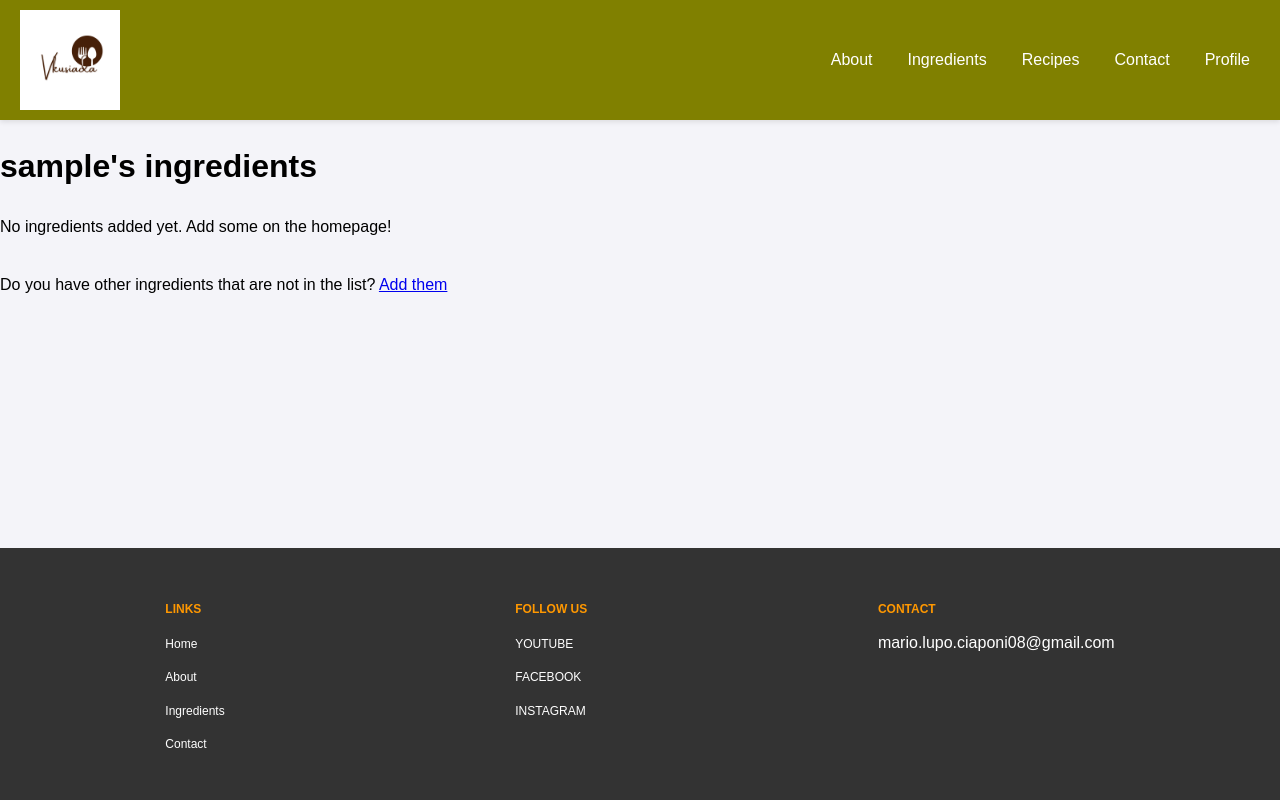
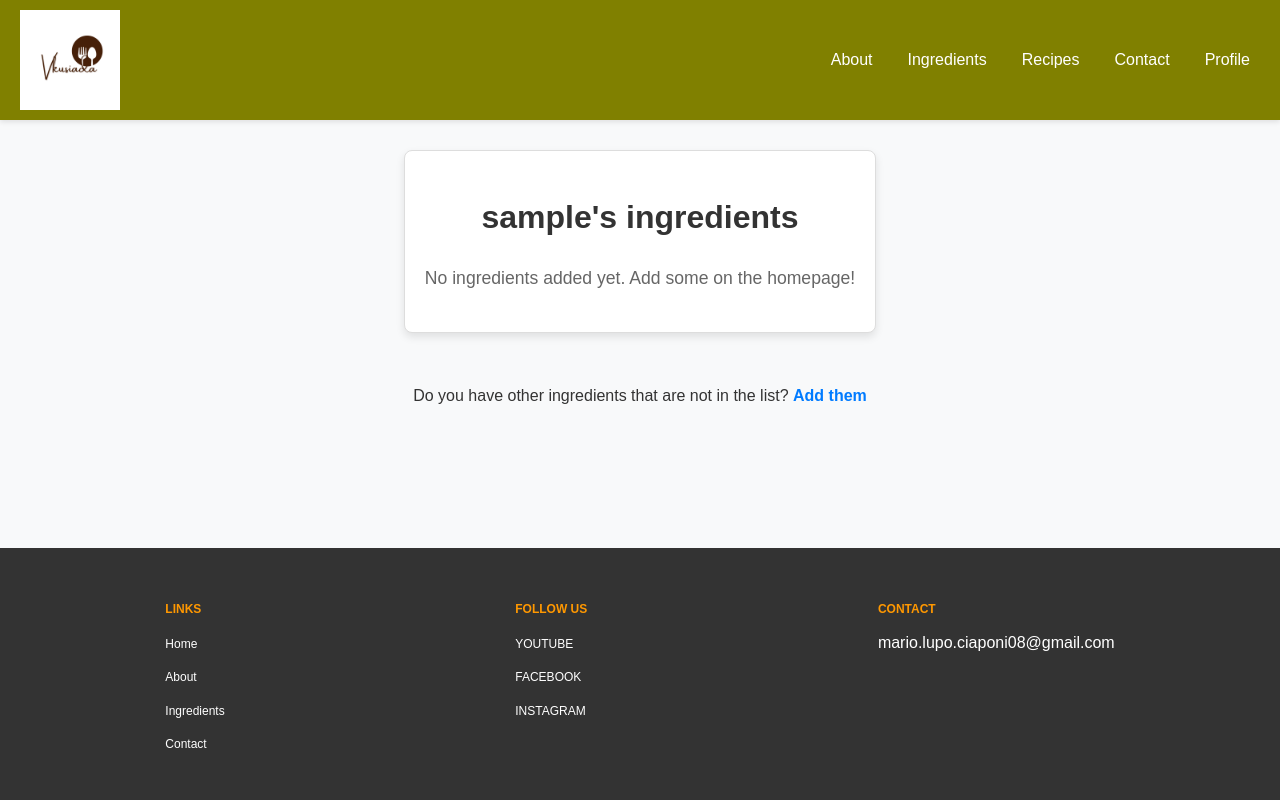
Before and after one commit to Mario-Lupo-Ciaponi/Vkusiada, a Flask app: page /ingredients in a window 1280 px wide. Run offline with Flask 3, Linux system fonts and the light colour scheme; the visitor is signed in with stand-in values (Sample User, id 1); data that the repository does not hold is empty.

Commit message:
Small changes.

```diff
--- a/app.py
+++ b/app.py
@@ -337,8 +337,6 @@ def recipe_page():
         return render_template("recipe-page.html", recipes=[], ingredients=[])
 
 
-
-
 @app.route("/", methods=["GET", "POST"])
 @app.route("/home", methods=["GET", "POST"])
 def home_page():
@@ -404,33 +402,45 @@ def delete_account():
         return redirect(url_for("register"))
 
     username = session["user"]
+    print(f"User attempting to delete account: {username}")  # Debugging log
 
     if request.method == "POST":
-        # Connect to the database
         connection = get_db_connection()
         cursor = connection.cursor()
         try:
-            # Delete user data from `user_info` and `users` tables
+            # Start a transaction to ensure atomicity
+            connection.start_transaction()
+
+            # Delete from saved_recipes
+            cursor.execute("DELETE FROM saved_recipes WHERE username = %s", (username,))
+
+            # Delete from user_info
             cursor.execute("DELETE FROM user_info WHERE username = %s", (username,))
+
+            # Delete from users
             cursor.execute("DELETE FROM users WHERE username = %s", (username,))
+
+            # Commit the transaction
             connection.commit()
 
-            # Flash a success message
-            flash("Your account has been deleted successfully.", "success")
-
-            # Log out the user
+            # Flash success message and clear the session
+            flash("Your account and all related data have been deleted successfully.", "success")
             session.pop("user", None)
 
             # Redirect to the registration page
             return redirect(url_for("register"))
         except mysql.connector.Error as err:
+            # Rollback the transaction if any error occurs
+            connection.rollback()
             flash(f"Error deleting account: {err}", "danger")
             print(f"Database error while deleting account: {err}")
         finally:
             cursor.close()
             connection.close()
 
+    # Render the confirmation page for account deletion
     return render_template("delete-account.html", name=username)
+
 
 
 
--- a/static/css/ingredients-page-style.css
+++ b/static/css/ingredients-page-style.css
@@ -1,37 +1,94 @@
-/* Recipe Card - Even Smaller */
-.recipe-card {
-  background-color: #fff;
-  border-radius: 8px; /* Reduced border radius for a tighter look */
-  box-shadow: 0 2px 6px rgba(0, 0, 0, 0.1); /* Lighter shadow for a more subtle effect */
-  overflow: hidden;
-  transition: transform 0.2s, box-shadow 0.2s;
-  max-width: 280px; /* Set a max width to keep cards small */
-  margin: 10px; /* Smaller margin between cards */
+/* General Page Styling */
+body {
+  font-family: Arial, sans-serif;
+  background-color: #f8f9fa;
+  color: #333;
+  margin: 0;
+  padding: 0;
 }
 
-.recipe-card:hover {
-  transform: translateY(-3px); /* Subtle lift effect */
-  box-shadow: 0 4px 10px rgba(0, 0, 0, 0.15); /* Slightly more prominent shadow on hover */
+/* Container for Ingredients */
+.ingredients-container {
+  max-width: 800px;
+  margin: 30px auto;
+  padding: 20px;
+  background: #fff;
+  border: 1px solid #ddd;
+  border-radius: 8px;
+  box-shadow: 0 4px 8px rgba(0, 0, 0, 0.1);
+  text-align: center;
 }
 
-.recipe-image {
-  width: 100%;
-  height: 150px; /* Smaller height for the image */
-  object-fit: cover;
+/* Page Title */
+.ingredients-container h1 {
+  font-size: 2em;
+  color: #333;
+  margin-bottom: 20px;
 }
 
-.recipe-info {
-  padding: 12px; /* Reduced padding for a more compact look */
+/* Ingredients List */
+.ingredients-list {
+  list-style: none;
+  padding: 0;
+  margin: 20px 0;
 }
 
-.recipe-name {
-  font-size: 1.2rem; /* Further reduced font size */
-  font-weight: bold;
-  color: #333;
-  margin: 8px 0;
+.ingredients-list li {
+  background: #f9f9f9;
+  padding: 10px 15px;
+  margin-bottom: 10px;
+  border-radius: 5px;
+  border: 1px solid #e0e0e0;
+  font-size: 1.1em;
+  text-align: left;
 }
 
-.recipe-desc {
-  font-size: 0.9rem; /* Smaller font size */
-  color: #555;
+.ingredients-list li:last-child {
+  margin-bottom: 0;
 }
+
+/* No Ingredients Message */
+.ingredients-container p {
+  font-size: 1.1em;
+  color: #666;
+  margin: 20px 0;
+}
+
+/* Add Ingredients Section */
+.add-p {
+  font-size: 1em;
+  color: #333;
+  margin: 20px auto;
+  text-align: center;
+}
+
+.add-p .add-a {
+  color: #007bff;
+  text-decoration: none;
+  font-weight: bold;
+}
+
+.add-p .add-a:hover {
+  color: #0056b3;
+  text-decoration: underline;
+}
+
+/* Responsive Design */
+@media (max-width: 768px) {
+  .ingredients-container {
+    padding: 15px;
+  }
+
+  .ingredients-container h1 {
+    font-size: 1.8em;
+  }
+
+  .ingredients-list li {
+    font-size: 1em;
+    padding: 8px 12px;
+  }
+
+  .add-p {
+    font-size: 0.95em;
+  }
+}
--- a/templates/saved-recipes.html
+++ b/templates/saved-recipes.html
@@ -17,6 +17,12 @@
         {{ recipe.instructions if recipe.instructions else "No instructions
         available." }}
       </p>
+      <!-- More Details Button -->
+      <a
+        href="{{ url_for('recipe_detail', recipe_id=recipe.recipe_id) }}"
+        class="details-button"
+        >More Details</a
+      >
     </li>
     {% endfor %}
   </ul>
```
Also changed, not shown: static/css/saved-recipes.css (+43 -0 lines), templates/delete-account.html (+4 -9 lines).
